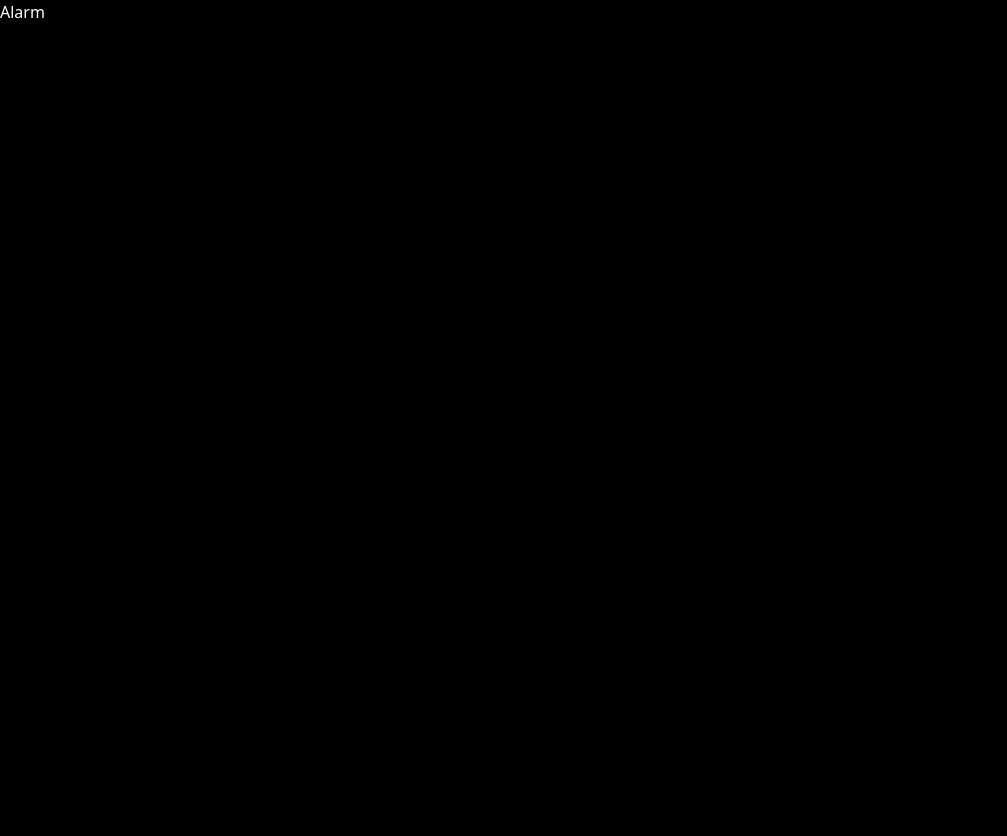
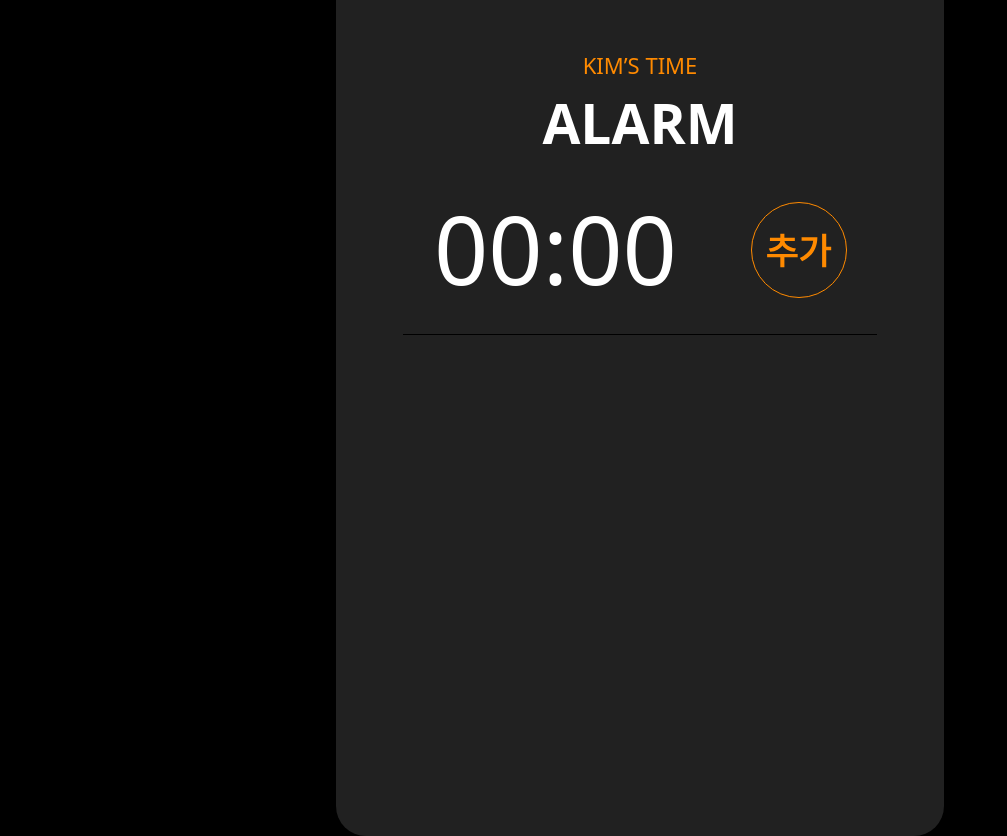
Before and after one commit to kmseunh/sveltekit-timer, a SvelteKit app: page /alarm in a window 1280 px wide. Shown: the whole page, without its empty margins (0-1007 px from the left). Before the commit the page ends 800 px from the top, so only its background shows below. Built offline with nearby package versions, Linux system fonts and the light colour scheme.

Commit message:
feat: 알람 UI 컴포넌트와 버튼 추가
- 알람 UI 컴포넌트 추가 및 알람 디스플레이를 사용자 정의할 수 있도록 함
- 알람 추가를 위한 버튼 추가

Related: #10

```diff
--- a/src/routes/alarm/+page.svelte
+++ b/src/routes/alarm/+page.svelte
@@ -1 +1,47 @@
-<h1>Alarm</h1>
+<div class="flex items-center justify-center h-screen">
+    <div class="bg-rec w-[38rem] h-[54.5rem] rounded-[1.875rem] relative">
+        <div
+            class="text-btn text-[1.375rem] font-light uppercase relative flex items-center justify-center mt-[5.3125rem]"
+        >
+            kim’s time
+        </div>
+        <div
+            class="text-[3.4375rem] font-semibold uppercase relative flex items-center justify-center"
+        >
+            alarm
+        </div>
+        <div class="overflow-hidden">
+            <div
+                class="absolute mt-[.75rem] ml-[6.125rem] text-[5.9375rem] flex"
+            >
+                00:00
+            </div>
+            <button class="ml-[25.9375rem] mt-[2.3125rem]">
+                <svg
+                    width="96"
+                    height="96"
+                    viewBox="0 0 96 96"
+                    fill="none"
+                    xmlns="http://www.w3.org/2000/svg"
+                >
+                    <circle cx="48" cy="48" r="47.5" stroke="#FF8A00" />
+                    <path
+                        d="M46.6914 55.2832H33.4062V65.3398H29.3242V55.2832H16.1133V51.9062H46.6914V55.2832ZM43.834 38.9922H33.4805C33.6165 40.1178 34.1732 41.2126 35.1504 42.2764C36.1276 43.3402 37.4635 44.2617 39.1582 45.041C40.8529 45.8203 42.7826 46.3398 44.9473 46.5996L43.4258 49.8652C40.7044 49.5189 38.2923 48.7829 36.1895 47.6572C34.099 46.5192 32.4971 45.1276 31.3838 43.4824C30.2705 45.14 28.6624 46.5316 26.5596 47.6572C24.4567 48.7829 22.026 49.5189 19.2676 49.8652L17.7832 46.5996C19.9479 46.3398 21.8776 45.8265 23.5723 45.0596C25.2669 44.2803 26.609 43.3587 27.5986 42.2949C28.5882 41.2311 29.151 40.1302 29.2871 38.9922H18.9336V35.7266H29.3242V31.793H33.4062V35.7266H43.834V38.9922ZM75.2285 44.8555H80.2012V48.3066H75.2285V65.2285H71.1094V31.7559H75.2285V44.8555ZM66.3594 35.2441C66.3594 46.2533 61.2754 54.2565 51.1074 59.2539L48.7695 56.0625C52.8516 54.0339 55.9997 51.5785 58.2139 48.6963C60.4404 45.8141 61.764 42.4681 62.1846 38.6582H50.5879V35.2441H66.3594Z"
+                        fill="#FF8A00"
+                    />
+                </svg>
+            </button>
+            <div class="mt-[30px] ml-[4.1875rem]">
+                <svg
+                    width="474"
+                    height="1"
+                    viewBox="0 0 474 1"
+                    fill="none"
+                    xmlns="http://www.w3.org/2000/svg"
+                >
+                    <line y1="0.5" x2="474" y2="0.5" stroke="black" />
+                </svg>
+            </div>
+        </div>
+    </div>
+</div>
```
